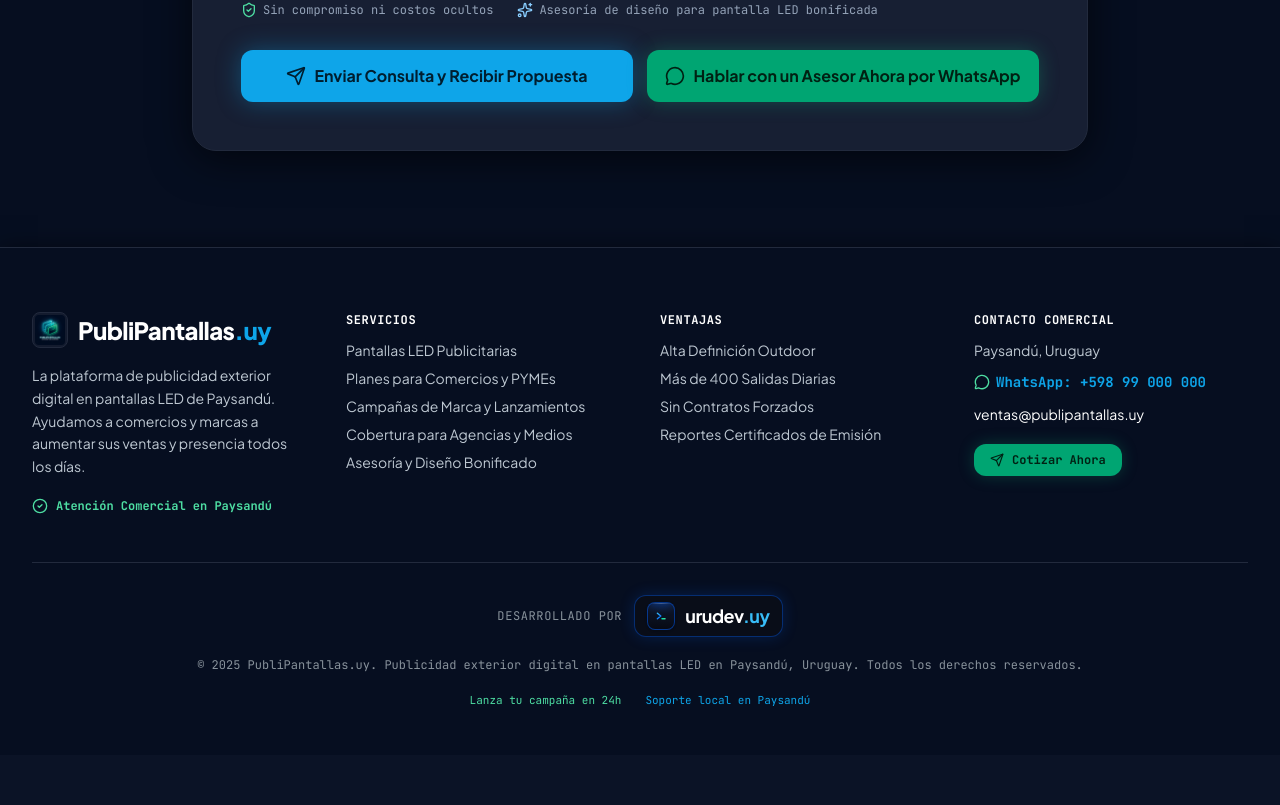
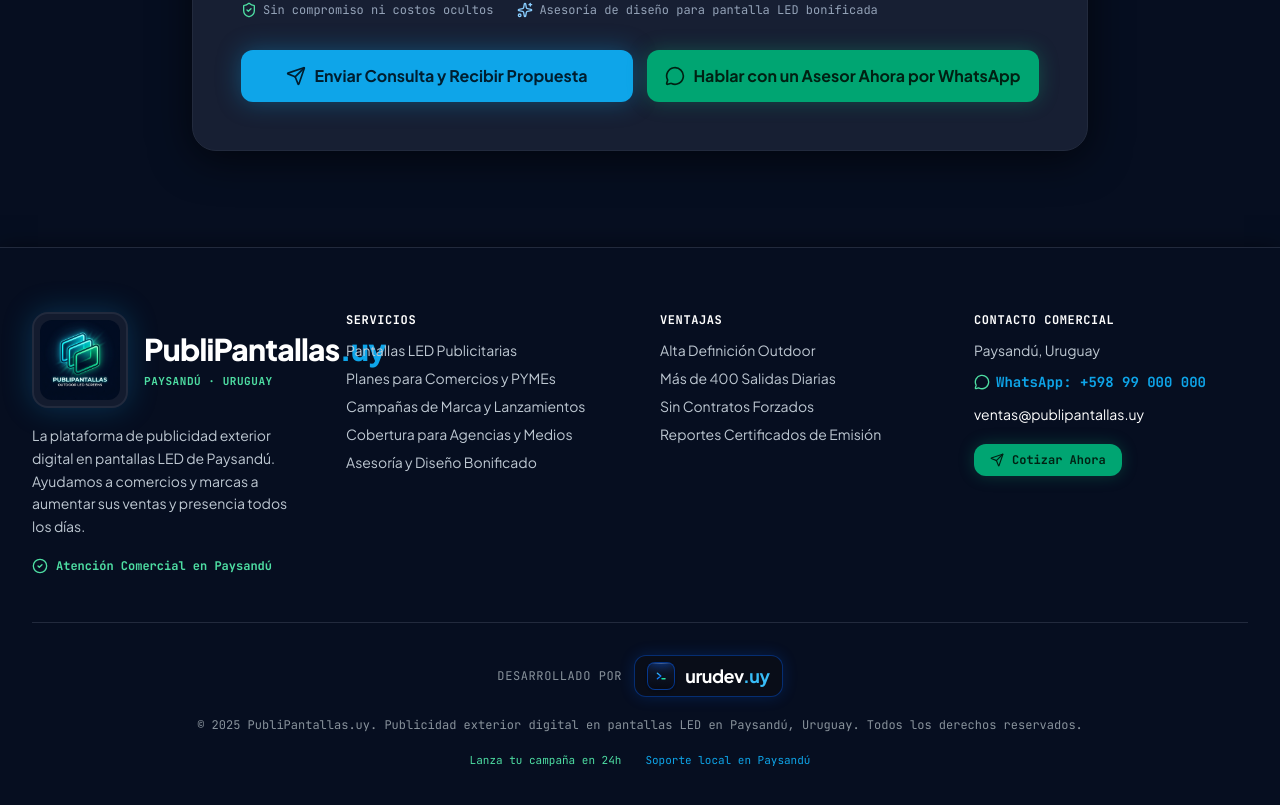
Before and after one commit to Simonmfo/publipantallas.uy, a React (Vite) app: page / in a window 1280 px wide. Shown: the part 3933-4738 px from the top of the page. Before the commit the page ends 4688 px from the top, so only its background shows below. Built offline with nearby package versions, Linux system fonts and the light colour scheme.

Commit message:
feat(footer): aumentar significativamente tamano de logo PubliPantallas.uy

```diff
--- a/src/components/Footer.tsx
+++ b/src/components/Footer.tsx
@@ -12,13 +12,18 @@ export const Footer: React.FC<FooterProps> = ({ onOpenQuote }) => {
         <div className="grid grid-cols-1 md:grid-cols-2 lg:grid-cols-4 gap-10 mb-12">
           {/* Brand Info */}
           <div className="space-y-4">
-            <div className="flex items-center gap-2.5">
-              <div className="h-9 w-9 rounded-lg bg-[#131b2e] border border-[#222a3d] p-0.5 overflow-hidden shrink-0">
-                <img src="/icon.jpg" alt="PubliPantallas.uy Logo" className="h-full w-full object-cover rounded" />
+            <div className="flex items-center gap-4">
+              <div className="h-20 w-20 sm:h-24 sm:w-24 rounded-2xl bg-[#131b2e] border-2 border-[#222a3d] p-1.5 overflow-hidden shrink-0 shadow-[0_0_30px_rgba(14,165,233,0.25)] hover:border-[#0ea5e9]/70 transition-all">
+                <img src="/icon.jpg" alt="PubliPantallas.uy Logo" className="h-full w-full object-cover rounded-xl" />
               </div>
-              <span className="text-2xl font-extrabold text-white tracking-tight">
-                PubliPantallas<span className="text-[#0ea5e9]">.uy</span>
-              </span>
+              <div className="flex flex-col justify-center">
+                <span className="text-2xl sm:text-3xl font-black text-white tracking-tight leading-tight">
+                  PubliPantallas<span className="text-[#0ea5e9]">.uy</span>
+                </span>
+                <span className="text-[11px] font-mono-code text-[#4edea3] font-bold tracking-wider uppercase mt-1">
+                  Paysandú · Uruguay
+                </span>
+              </div>
             </div>
             <p className="text-sm text-[#bec8d2] leading-relaxed">
               La plataforma de publicidad exterior digital en pantallas LED de Paysandú. Ayudamos a comercios y marcas a aumentar sus ventas y presencia todos los días.
```
